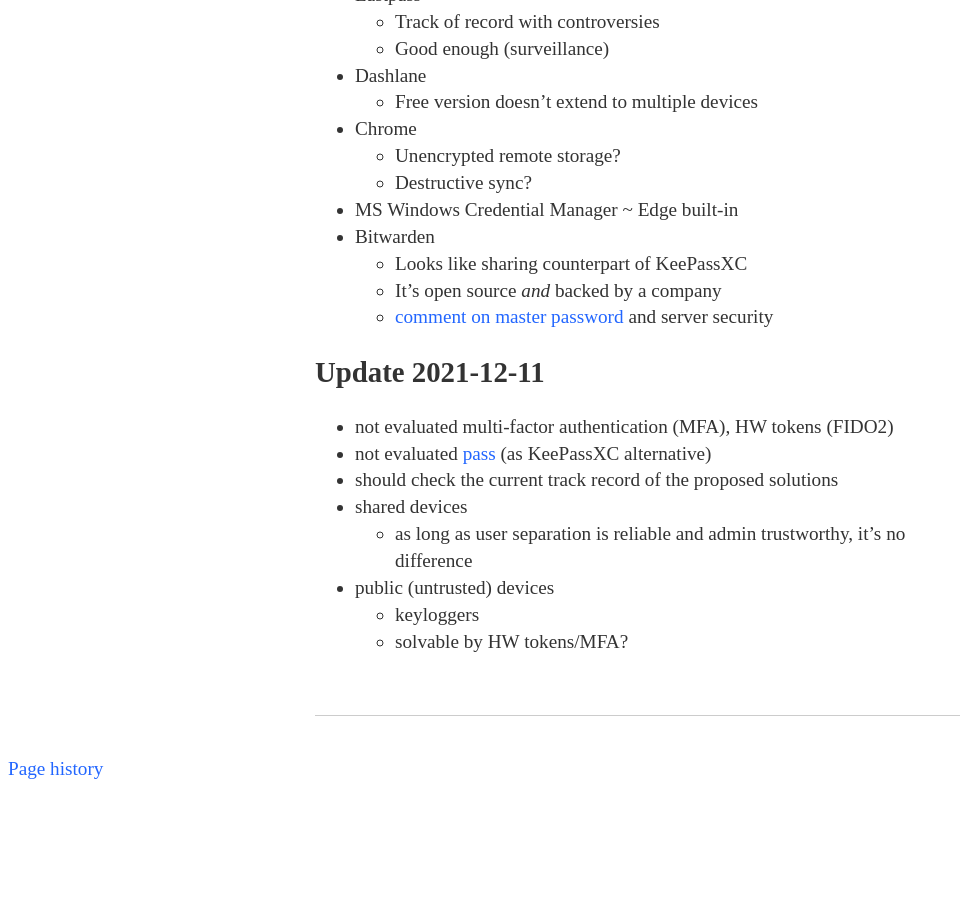
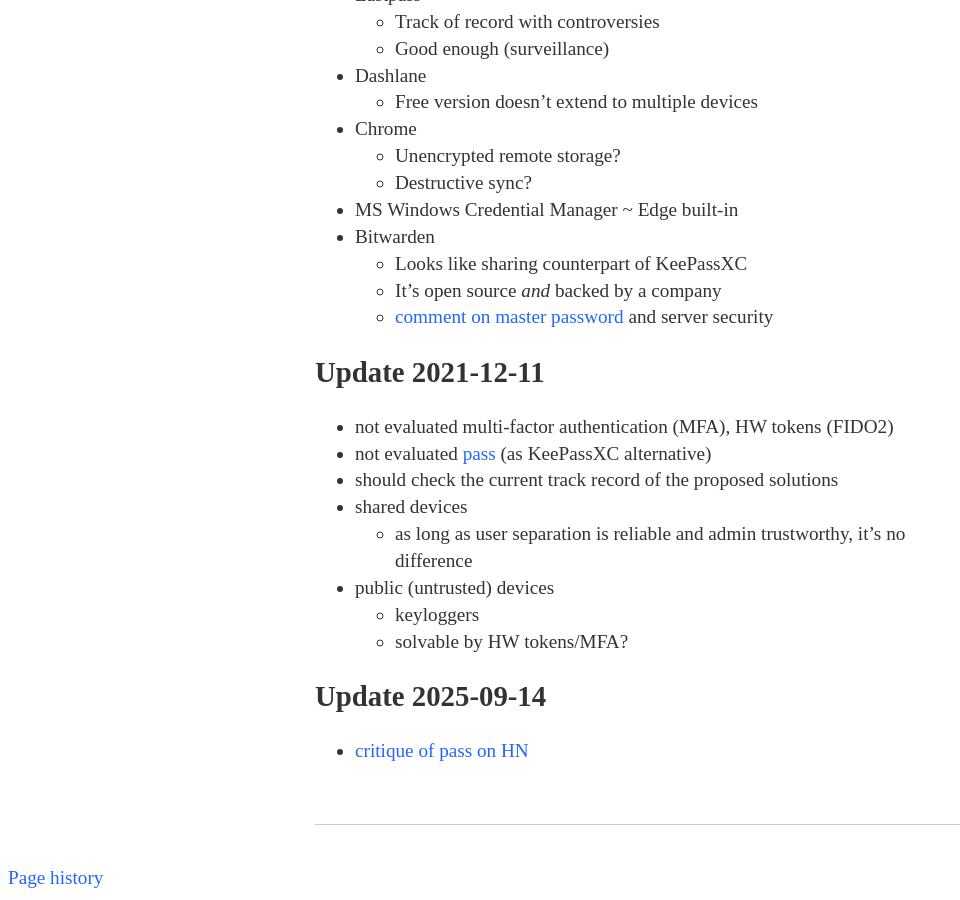
Before and after one commit to Werkov/Werkov.github.io, a Jekyll site: the page built from _posts/2020-09-26-password-manager.md, in a window 1280 px wide and 900 px high, scrolled down 2407 px. Shown: the whole window, without its empty margins (0-960 px from the left). Built offline with Jekyll 4.4.1, drawn with Linux system fonts in a browser that asks for light colours; before the commit the page ends 3198 px from its top, so only the background shows below that.

Commit message:
pass: Update

```diff
--- a/_posts/2020-09-26-password-manager.md
+++ b/_posts/2020-09-26-password-manager.md
@@ -82,3 +82,7 @@ tags: ['security', 'flowchart', 'personal computing']
   * public (untrusted) devices
     * keyloggers
     * solvable by HW tokens/MFA?
+
+## Update 2025-09-14
+
+  * [critique of pass on HN](https://news.ycombinator.com/item?id=45236079)
```
